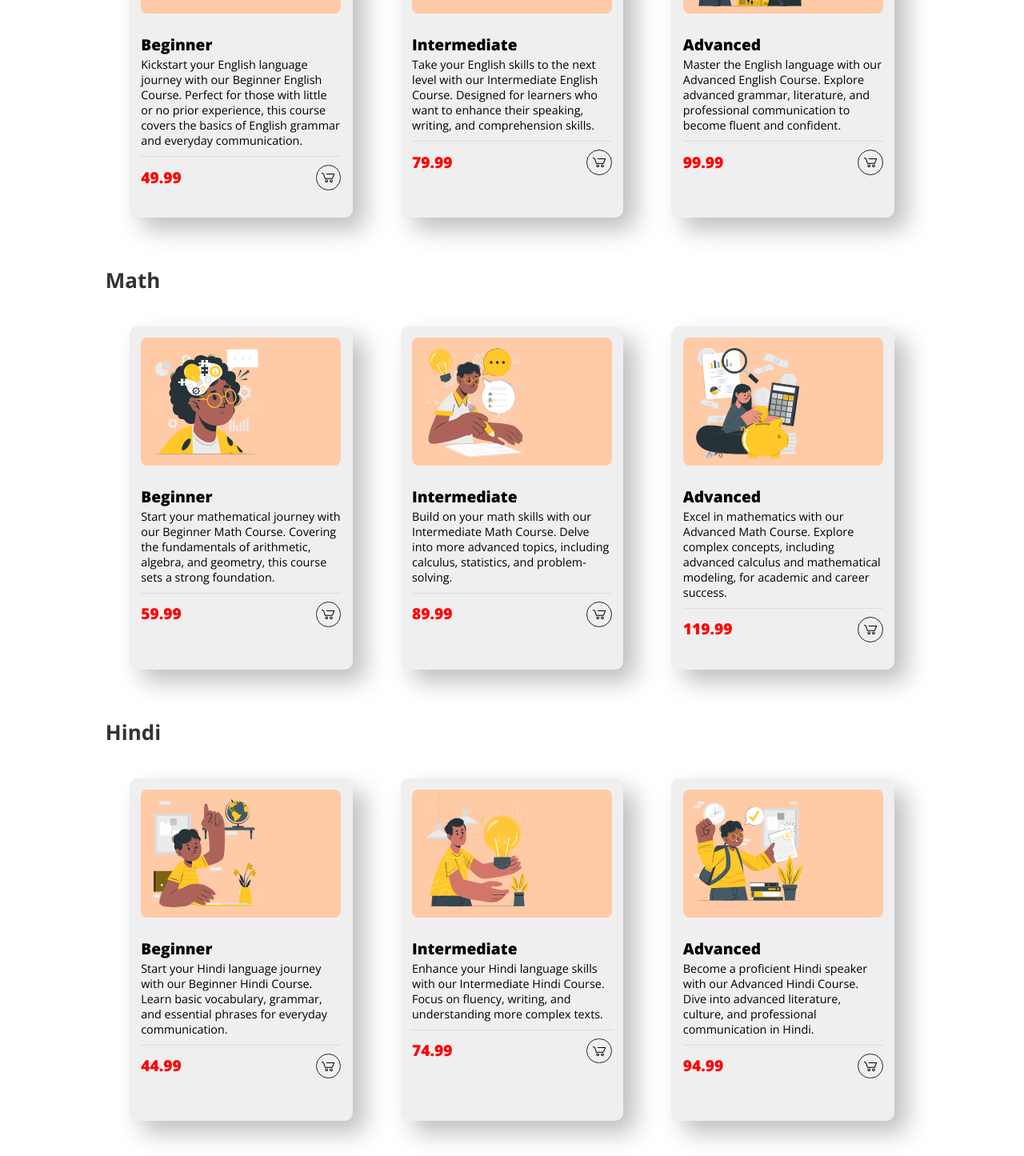
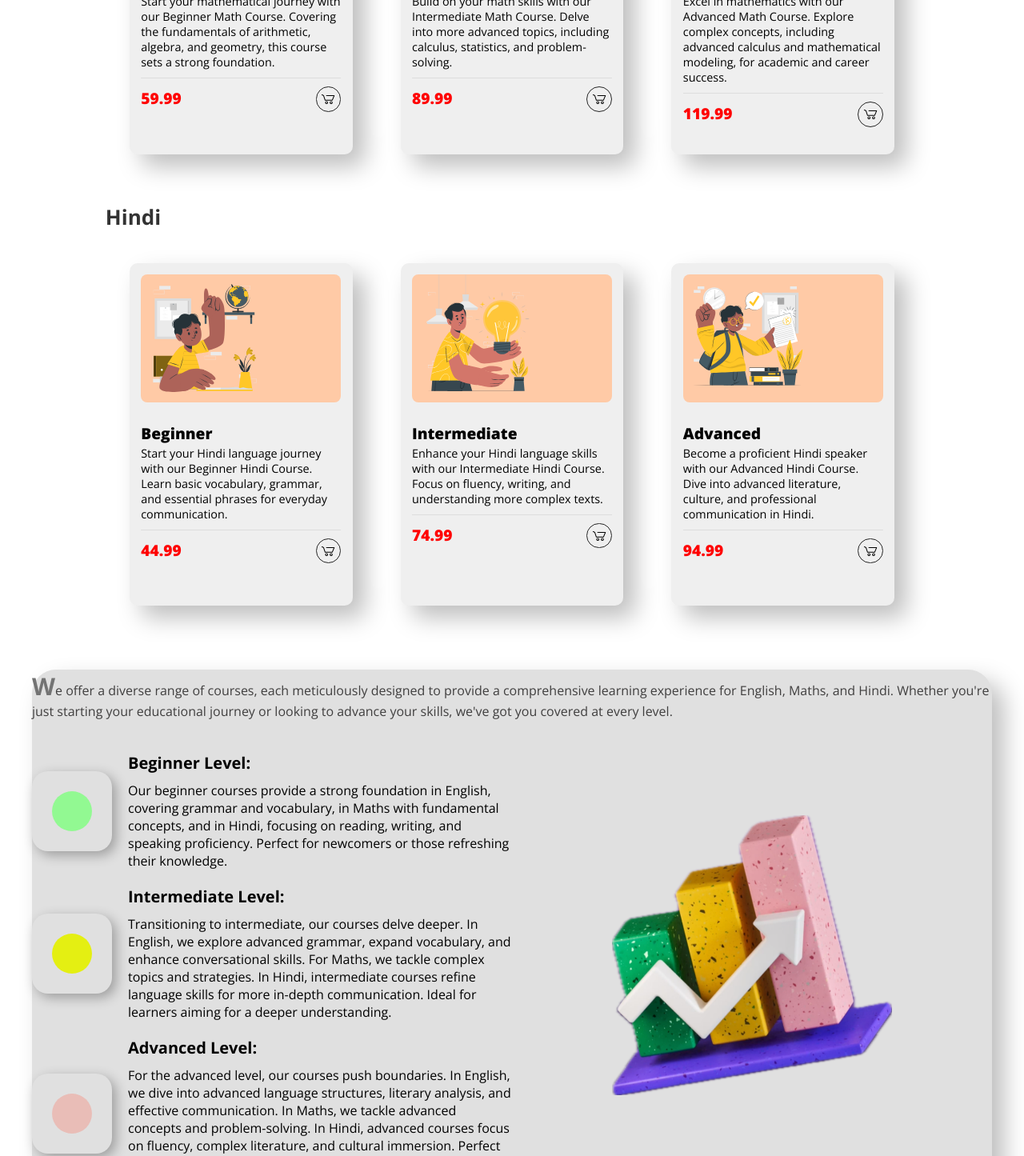
Before and after one commit to pmudassir/azad-e-learning, a React (Create React App) app in the folder frontend/: page /course in a window 1280 px wide. Shown: the part 1060-2505 px from the top of the page at 80% size. Built offline with nearby package versions, Linux system fonts and the light colour scheme.

Commit message:
changes in courses

```diff
--- a/frontend/src/App.js
+++ b/frontend/src/App.js
@@ -17,7 +17,6 @@ function App() {
           <Route path="/httc" element={<Form />} />
           <Route path="/competitive-goals" element={<CompetitiveGoals />} />
           <Route path="/auth" element={<Auth />} />
-
         </Routes>
       </BrowserRouter>
     </>
--- a/frontend/src/pages/course/Course.jsx
+++ b/frontend/src/pages/course/Course.jsx
@@ -11,6 +11,42 @@ const Course = () => {
       <div className="courseContainers">
         <div className="header">
           <h1>Main Focus</h1>
+        </div>
+        <div className="courseContainer">
+          {courseData.map((item, index) => (
+            <div>
+              <h2 className="courseSubject">{item.subject}</h2>
+              {item.levels.map((course) => (
+                <div key={course.level} className="courses">
+                  <div class="card" key={index}>
+                    <div class="card-img">
+                      <img
+                        className="courseImage"
+                        src={course.image}
+                        alt="courseImage"
+                      />
+                    </div>
+                    <div class="card-info">
+                      <p class="text-title">{course.level} </p>
+                      <p class="text-body">{course.description}</p>
+                    </div>
+                    <div class="card-footer">
+                      <span class="text-title">{course.price}</span>
+                      <div class="card-button">
+                        <svg class="svg-icon" viewBox="0 0 20 20">
+                          <path d="M17.72,5.011H8.026c-0.271,0-0.49,0.219-0.49,0.489c0,0.271,0.219,0.489,0.49,0.489h8.962l-1.979,4.773H6.763L4.935,5.343C4.926,5.316,4.897,5.309,4.884,5.286c-0.011-0.024,0-0.051-0.017-0.074C4.833,5.166,4.025,4.081,2.33,3.908C2.068,3.883,1.822,4.075,1.795,4.344C1.767,4.612,1.962,4.853,2.231,4.88c1.143,0.118,1.703,0.738,1.808,0.866l1.91,5.661c0.066,0.199,0.252,0.333,0.463,0.333h8.924c0.116,0,0.22-0.053,0.308-0.128c0.027-0.023,0.042-0.048,0.063-0.076c0.026-0.034,0.063-0.058,0.08-0.099l2.384-5.75c0.062-0.151,0.046-0.323-0.045-0.458C18.036,5.092,17.883,5.011,17.72,5.011z"></path>
+                          <path d="M8.251,12.386c-1.023,0-1.856,0.834-1.856,1.856s0.833,1.853,1.856,1.853c1.021,0,1.853-0.83,1.853-1.853S9.273,12.386,8.251,12.386z M8.251,15.116c-0.484,0-0.877-0.393-0.877-0.874c0-0.484,0.394-0.878,0.877-0.878c0.482,0,0.875,0.394,0.875,0.878C9.126,14.724,8.733,15.116,8.251,15.116z"></path>
+                          <path d="M13.972,12.386c-1.022,0-1.855,0.834-1.855,1.856s0.833,1.853,1.855,1.853s1.854-0.83,1.854-1.853S14.994,12.386,13.972,12.386z M13.972,15.116c-0.484,0-0.878-0.393-0.878-0.874c0-0.484,0.394-0.878,0.878-0.878c0.482,0,0.875,0.394,0.875,0.878C14.847,14.724,14.454,15.116,13.972,15.116z"></path>
+                        </svg>
+                      </div>
+                    </div>
+                  </div>
+                </div>
+              ))}
+            </div>
+          ))}
+        </div>
+        <div className="course-desc-container">
           <span className="courseDesc">
             <b className="bold">W</b>e offer a diverse range of courses, each
             meticulously designed to provide a comprehensive learning experience
@@ -84,40 +120,6 @@ const Course = () => {
             </div>
           </div>
         </div>
-        <div className="courseContainer">
-          {courseData.map((item, index) => (
-            <div>
-              <h2 className="courseSubject">{item.subject}</h2>
-              {item.levels.map((course) => (
-                <div key={course.level} className="courses">
-                  <div class="card" key={index}>
-                    <div class="card-img">
-                      <img
-                        className="courseImage"
-                        src={course.image}
-                        alt="courseImage"
-                      />
-                    </div>
-                    <div class="card-info">
-                      <p class="text-title">{course.level} </p>
-                      <p class="text-body">{course.description}</p>
-                    </div>
-                    <div class="card-footer">
-                      <span class="text-title">{course.price}</span>
-                      <div class="card-button">
-                        <svg class="svg-icon" viewBox="0 0 20 20">
-                          <path d="M17.72,5.011H8.026c-0.271,0-0.49,0.219-0.49,0.489c0,0.271,0.219,0.489,0.49,0.489h8.962l-1.979,4.773H6.763L4.935,5.343C4.926,5.316,4.897,5.309,4.884,5.286c-0.011-0.024,0-0.051-0.017-0.074C4.833,5.166,4.025,4.081,2.33,3.908C2.068,3.883,1.822,4.075,1.795,4.344C1.767,4.612,1.962,4.853,2.231,4.88c1.143,0.118,1.703,0.738,1.808,0.866l1.91,5.661c0.066,0.199,0.252,0.333,0.463,0.333h8.924c0.116,0,0.22-0.053,0.308-0.128c0.027-0.023,0.042-0.048,0.063-0.076c0.026-0.034,0.063-0.058,0.08-0.099l2.384-5.75c0.062-0.151,0.046-0.323-0.045-0.458C18.036,5.092,17.883,5.011,17.72,5.011z"></path>
-                          <path d="M8.251,12.386c-1.023,0-1.856,0.834-1.856,1.856s0.833,1.853,1.856,1.853c1.021,0,1.853-0.83,1.853-1.853S9.273,12.386,8.251,12.386z M8.251,15.116c-0.484,0-0.877-0.393-0.877-0.874c0-0.484,0.394-0.878,0.877-0.878c0.482,0,0.875,0.394,0.875,0.878C9.126,14.724,8.733,15.116,8.251,15.116z"></path>
-                          <path d="M13.972,12.386c-1.022,0-1.855,0.834-1.855,1.856s0.833,1.853,1.855,1.853s1.854-0.83,1.854-1.853S14.994,12.386,13.972,12.386z M13.972,15.116c-0.484,0-0.878-0.393-0.878-0.874c0-0.484,0.394-0.878,0.878-0.878c0.482,0,0.875,0.394,0.875,0.878C14.847,14.724,14.454,15.116,13.972,15.116z"></path>
-                        </svg>
-                      </div>
-                    </div>
-                  </div>
-                </div>
-              ))}
-            </div>
-          ))}
-        </div>
       </div>
       <Footer />
     </div>
--- a/frontend/src/pages/course/course.css
+++ b/frontend/src/pages/course/course.css
@@ -3,6 +3,7 @@
   flex-direction: column;
   align-items: center;
   width: 100%;
+  margin-top: 50px;
 }
 
 .header {
@@ -10,9 +11,18 @@
   padding-inline: 90px;
 }
 
+.course-desc-container {
+  border-radius: 30px;
+  background-color: #e0e0e0;
+  box-shadow: 15px 15px 30px #bebebe, -15px -15px 30px #ffffff;
+  margin: 80px 40px;
+  height: auto;
+  width: auto;
+}
+
 .courseDesc {
-  padding-top: 20px;
-  text-align: start;
+  margin-top: 10px;
+  font-size: 16px;
   color: #403f3f;
 }
 
@@ -49,8 +59,6 @@
   width: 100px;
   box-shadow: 5px 5px 15px rgba(0, 0, 0, 0.3);
   border-radius: 20px;
-
-  /* opacity: 0.5; */
 }
 
 .circle {
@@ -127,7 +135,6 @@
 }
 
 .features {
-  /* width: 100%; */
   padding: 10px;
 }
 .courseImage {
@@ -136,12 +143,10 @@
   height: 100%;
 }
 
-/*  */
 .card {
   width: 250px;
   height: 400px;
   padding: 0.9em;
-  /* background: #f5f5f5; */
   position: relative;
   overflow: visible;
   -webkit-box-shadow: 0 1px 3px rgba(0, 0, 0, 0.12),
@@ -149,7 +154,6 @@
   box-shadow: 0 1px 3px rgba(0, 0, 0, 0.12), 0 1px 2px rgba(0, 0, 0, 0.24);
   border-radius: 10px;
   margin-inline: 30px;
-
   background: #efefef;
   box-shadow: 15px 15px 30px #bebebe, -15px -15px 30px #ffffff;
 }
@@ -187,7 +191,6 @@ svg {
   border-top: 1px solid #ddd;
 }
 
-/*Text*/
 .text-title {
   font-weight: 900;
   font-size: 1.2em;
@@ -199,7 +202,6 @@ svg {
   padding-bottom: 10px;
 }
 
-/*Button*/
 .card-button {
   border: 1px solid #252525;
   display: -webkit-box;
@@ -209,11 +211,9 @@ svg {
   cursor: pointer;
   border-radius: 50px;
   -webkit-transition: 0.3s ease-in-out;
-  /* transition: 0.3s ease-in-out; */
   transition: all 0.3s ease-in-out 0s;
 }
 
-/*Hover*/
 .card:hover {
   background-color: white;
 }
```
